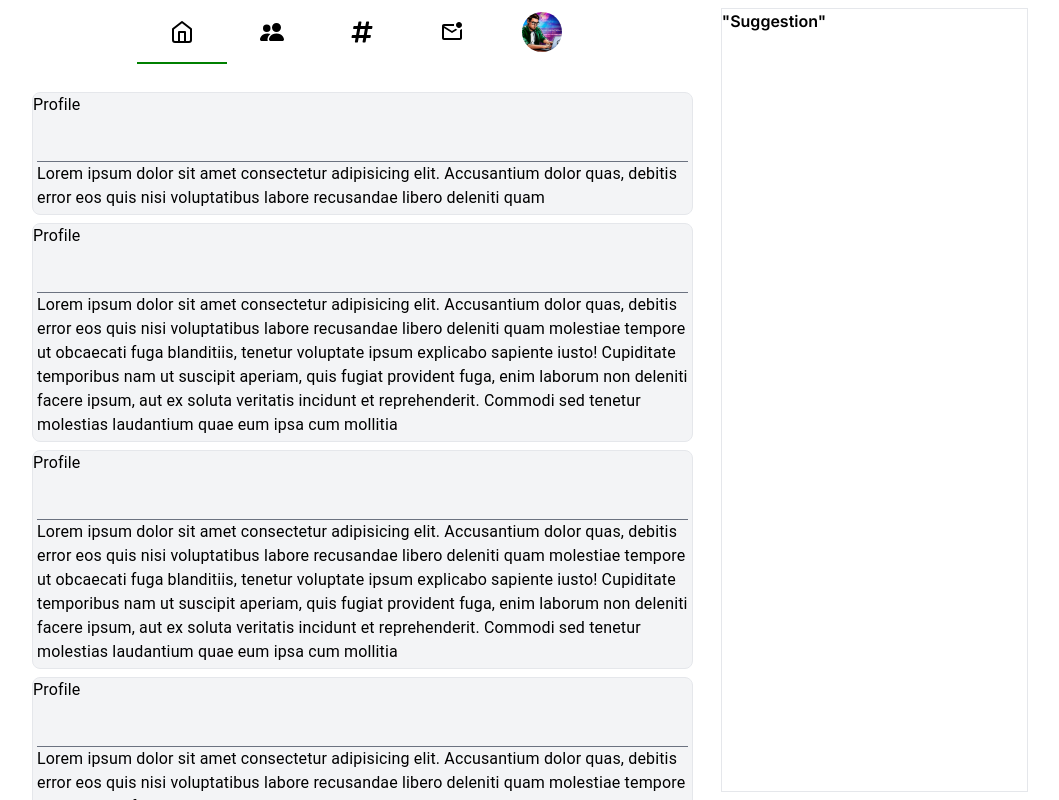
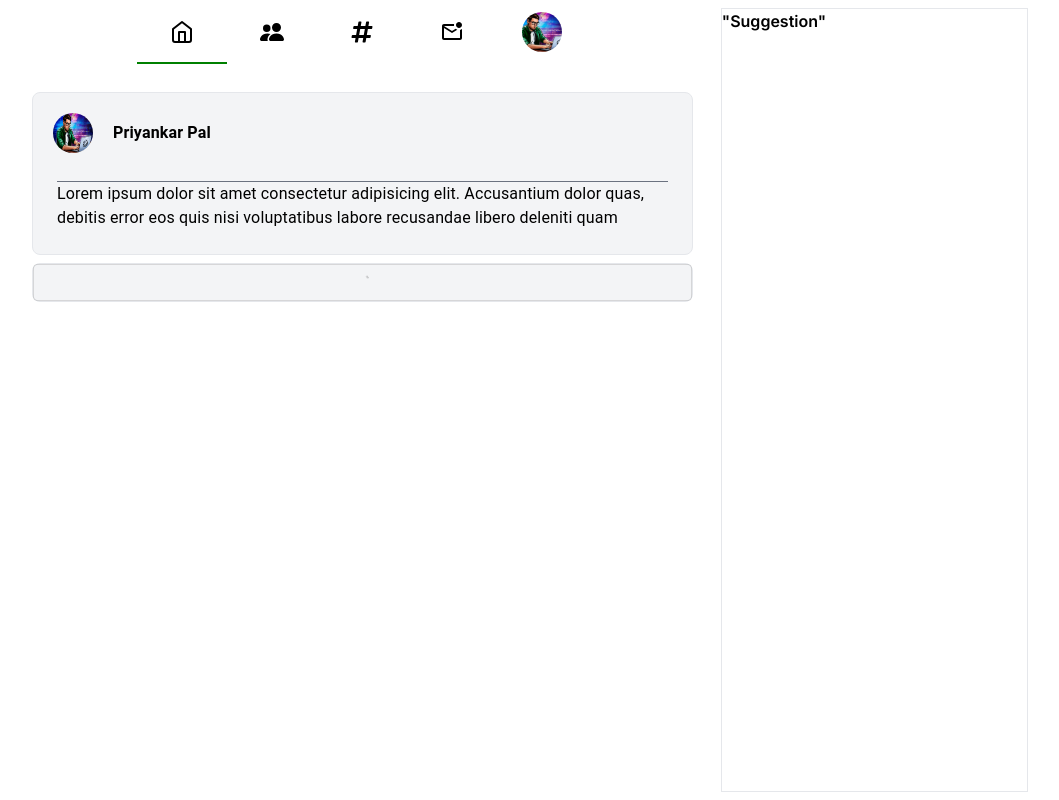
Before and after one commit to SuggestUs/web-ui, a React (Vite) app: page /Dashbord/Home in a window 1280 px wide. Shown: the whole page, without its empty margins (124-1183 px from the left). Built offline with nearby package versions, Linux system fonts and the light colour scheme; what @tailwindcss/custom-forms would draw is missing.

Commit message:
feat: added avatars & name

```diff
--- a/src/feed-component/Doctor/FeedForDoctor.jsx
+++ b/src/feed-component/Doctor/FeedForDoctor.jsx
@@ -4,9 +4,10 @@ import LoadingButton from '@mui/lab/LoadingButton';
 export default function FeedForDoctor() {
     return (
         <div className='flex flex-col h-screen overflow-y-auto scrollbar-thumb-gray-500 scrollbar-track-gray-200 '>
-            <div className='flex flex-col border mx-1 my-1 bg-gray-100 rounded-lg'>
-                <div className='h-16'>
-                    Profile
+            <div className='flex flex-col p-5 border mx-1 my-1 bg-gray-100 rounded-lg'>
+                <div className='h-16 flex gap-5'>
+                    <img src="/favicon.avif" alt="image" className='rounded-full h-10 w-10' />
+                    <span className='mt-2 font-semibold '>Priyankar Pal</span>
                 </div>
                 <div className="border-t border-gray-500 border-solid mx-1 my-1">
 
@@ -14,96 +15,7 @@ export default function FeedForDoctor() {
 
                 </div>
             </div>
-            <div className='flex flex-col border mx-1 my-1 bg-gray-100 rounded-lg'>
-                <div className='h-16'>
-                    Profile
-                </div>
-                <div className="border-t border-gray-500 border-solid mx-1 my-1">
 
-                    Lorem ipsum dolor sit amet consectetur adipisicing elit. Accusantium dolor quas, debitis error eos quis nisi voluptatibus labore recusandae libero deleniti quam molestiae tempore ut obcaecati fuga blanditiis, tenetur voluptate ipsum explicabo sapiente iusto! Cupiditate temporibus nam ut suscipit aperiam, quis fugiat provident fuga, enim laborum non deleniti facere ipsum, aut ex soluta veritatis incidunt et reprehenderit. Commodi sed tenetur molestias laudantium quae eum ipsa cum mollitia
-
-                </div>
-            </div>
-            <div className='flex flex-col border mx-1 my-1 bg-gray-100 rounded-lg'>
-                <div className='h-16'>
-                    Profile
-                </div>
-                <div className="border-t border-gray-500 border-solid mx-1 my-1">
-
-                    Lorem ipsum dolor sit amet consectetur adipisicing elit. Accusantium dolor quas, debitis error eos quis nisi voluptatibus labore recusandae libero deleniti quam molestiae tempore ut obcaecati fuga blanditiis, tenetur voluptate ipsum explicabo sapiente iusto! Cupiditate temporibus nam ut suscipit aperiam, quis fugiat provident fuga, enim laborum non deleniti facere ipsum, aut ex soluta veritatis incidunt et reprehenderit. Commodi sed tenetur molestias laudantium quae eum ipsa cum mollitia
-
-                </div>
-            </div>
-            <div className='flex flex-col border mx-1 my-1 bg-gray-100 rounded-lg'>
-                <div className='h-16'>
-                    Profile
-                </div>
-                <div className="border-t border-gray-500 border-solid mx-1 my-1">
-
-                    Lorem ipsum dolor sit amet consectetur adipisicing elit. Accusantium dolor quas, debitis error eos quis nisi voluptatibus labore recusandae libero deleniti quam molestiae tempore ut obcaecati fuga blanditiis, tenetur voluptate ipsum explicabo sapiente iusto! Cupiditate temporibus nam ut suscipit aperiam, quis fugiat provident fuga, enim laborum non deleniti facere ipsum, aut ex soluta veritatis incidunt et reprehenderit. Commodi sed tenetur molestias laudantium quae eum ipsa cum mollitia
-
-                </div>
-            </div>
-            <div className='flex flex-col border mx-1 my-1 bg-gray-100 rounded-lg'>
-                <div className='h-16'>
-                    Profile
-                </div>
-                <div className="border-t border-gray-500 border-solid mx-1 my-1">
-
-                    Lorem ipsum dolor sit amet consectetur adipisicing elit. Accusantium dolor quas, debitis error eos quis nisi voluptatibus labore recusandae libero deleniti quam molestiae tempore ut obcaecati fuga blanditiis, tenetur voluptate ipsum explicabo sapiente iusto! Cupiditate temporibus nam ut suscipit aperiam, quis fugiat provident fuga, enim laborum non deleniti facere ipsum, aut ex soluta veritatis incidunt et reprehenderit. Commodi sed tenetur molestias laudantium quae eum ipsa cum mollitia
-
-                </div>
-            </div>
-            <div className='flex flex-col border mx-1 my-1 bg-gray-100 rounded-lg'>
-                <div className='h-16'>
-                    Profile
-                </div>
-                <div className="border-t border-gray-500 border-solid mx-1 my-1">
-
-                    Lorem ipsum dolor sit amet consectetur adipisicing elit. Accusantium dolor quas, debitis error eos quis nisi voluptatibus labore recusandae libero deleniti quam molestiae tempore ut obcaecati fuga blanditiis, tenetur voluptate ipsum explicabo sapiente iusto! Cupiditate temporibus nam ut suscipit aperiam, quis fugiat provident fuga, enim laborum non deleniti facere ipsum, aut ex soluta veritatis incidunt et reprehenderit. Commodi sed tenetur molestias laudantium quae eum ipsa cum mollitia
-
-                </div>
-            </div>
-            <div className='flex flex-col border mx-1 my-1 bg-gray-100 rounded-lg'>
-                <div className='h-16'>
-                    Profile
-                </div>
-                <div className="border-t border-gray-500 border-solid mx-1 my-1">
-
-                    Lorem ipsum dolor sit amet consectetur adipisicing elit. Accusantium dolor quas, debitis error eos quis nisi voluptatibus labore recusandae libero deleniti quam molestiae tempore ut obcaecati fuga blanditiis, tenetur voluptate ipsum explicabo sapiente iusto! Cupiditate temporibus nam ut suscipit aperiam, quis fugiat provident fuga, enim laborum non deleniti facere ipsum, aut ex soluta veritatis incidunt et reprehenderit. Commodi sed tenetur molestias laudantium quae eum ipsa cum mollitia
-
-                </div>
-            </div>
-            <div className='flex flex-col border mx-1 my-1 bg-gray-100 rounded-lg'>
-                <div className='h-16'>
-                    Profile
-                </div>
-                <div className="border-t border-gray-500 border-solid mx-1 my-1">
-
-                    Lorem ipsum dolor sit amet consectetur adipisicing elit. Accusantium dolor quas, debitis error eos quis nisi voluptatibus labore recusandae libero deleniti quam molestiae tempore ut obcaecati fuga blanditiis, tenetur voluptate ipsum explicabo sapiente iusto! Cupiditate temporibus nam ut suscipit aperiam, quis fugiat provident fuga, enim laborum non deleniti facere ipsum, aut ex soluta veritatis incidunt et reprehenderit. Commodi sed tenetur molestias laudantium quae eum ipsa cum mollitia
-
-                </div>
-            </div>
-            <div className='flex flex-col border mx-1 my-1 bg-gray-100 rounded-lg'>
-                <div className='h-16'>
-                    Profile
-                </div>
-                <div className="border-t border-gray-500 border-solid mx-1 my-1">
-
-                    Lorem ipsum dolor sit amet consectetur adipisicing elit. Accusantium dolor quas, debitis error eos quis nisi voluptatibus labore recusandae libero deleniti quam molestiae tempore ut obcaecati fuga blanditiis, tenetur voluptate ipsum explicabo sapiente iusto! Cupiditate temporibus nam ut suscipit aperiam, quis fugiat provident fuga, enim laborum non deleniti facere ipsum, aut ex soluta veritatis incidunt et reprehenderit. Commodi sed tenetur molestias laudantium quae eum ipsa cum mollitia
-
-                </div>
-            </div>
-            <div className='flex flex-col border mx-1 my-1 bg-gray-100 rounded-lg'>
-                <div className='h-16'>
-                    Profile
-                </div>
-                <div className="border-t border-gray-500 border-solid mx-1 my-1">
-
-                    Lorem ipsum dolor sit amet consectetur adipisicing elit. Accusantium dolor quas, debitis error eos quis nisi voluptatibus labore recusandae libero deleniti quam molestiae tempore ut obcaecati fuga blanditiis, tenetur voluptate ipsum explicabo sapiente iusto! Cupiditate temporibus nam ut suscipit aperiam, quis fugiat provident fuga, enim laborum non deleniti facere ipsum, aut ex soluta veritatis incidunt et reprehenderit. Commodi sed tenetur molestias laudantium quae eum ipsa cum mollitia
-
-                </div>
-            </div>
             <div className='flex flex-col border mx-1 my-1 bg-gray-100 rounded-lg '>
                 <LoadingButton loading variant="outlined">
                     Submit
```
